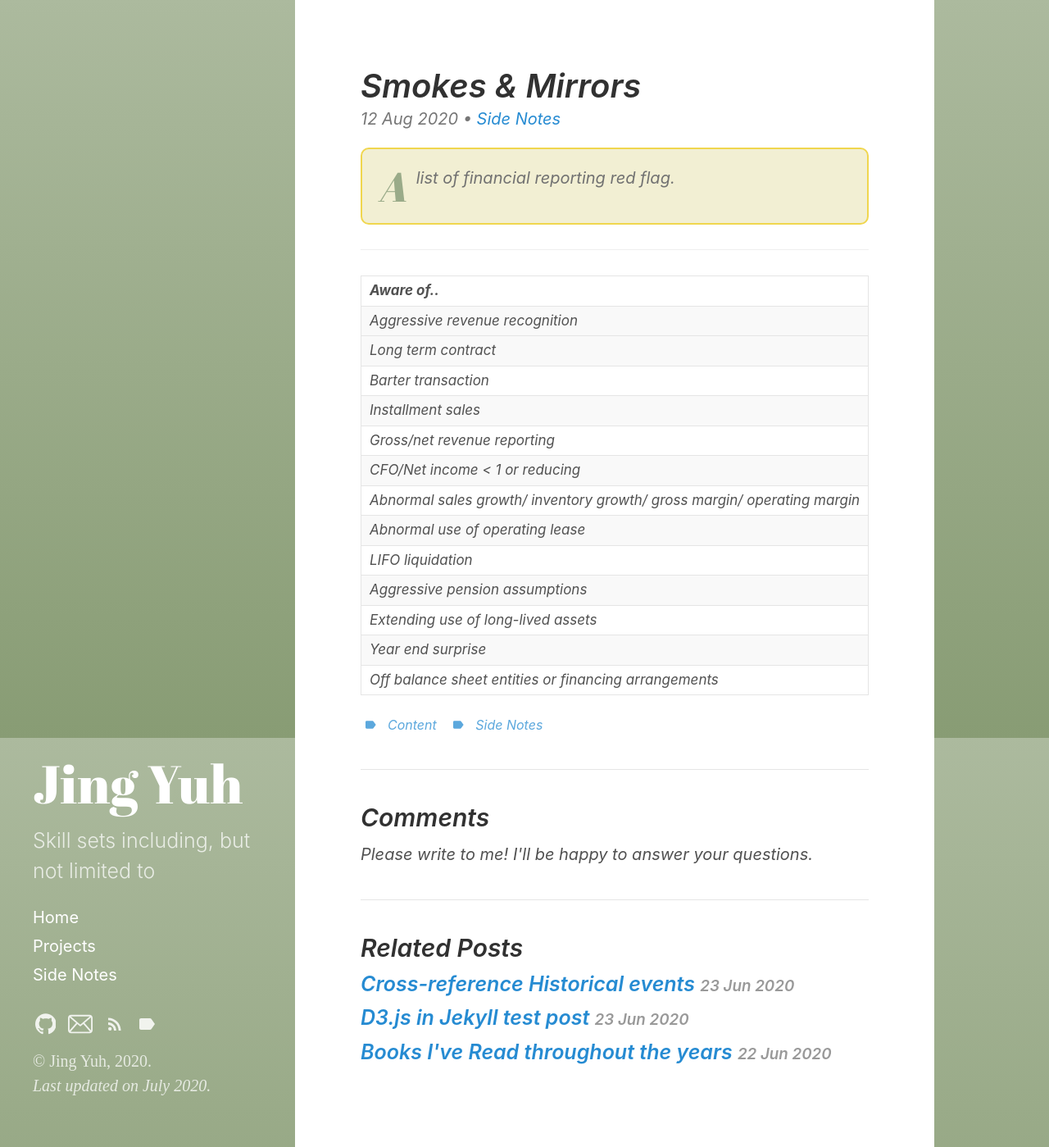
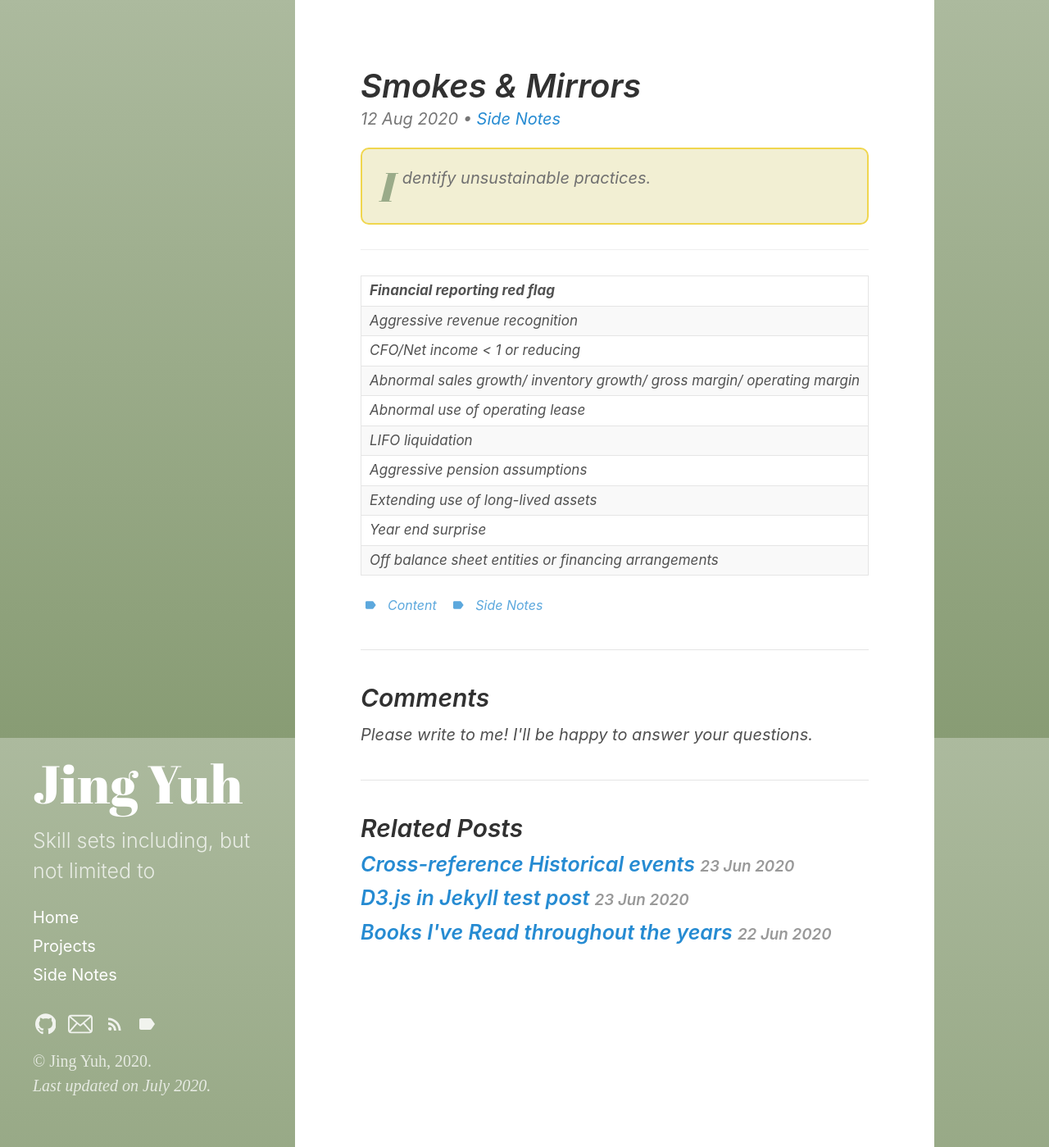
Before and after one commit to jyang123-bit/Website, a Jekyll site: the page built from _posts/2020-08-12-SideNotes-Smoke & Mirrors.md, in a window 1280 px wide and 1399 px high. Shown: the whole window at 82% size. Built offline with Jekyll 4.4.1, drawn with Linux system fonts in a browser that asks for light colours.

Commit message:
Update 2020-08-12-SideNotes-Smoke & Mirrors.md

```diff
--- a/_posts/2020-08-12-SideNotes-Smoke & Mirrors.md
+++ b/_posts/2020-08-12-SideNotes-Smoke & Mirrors.md
@@ -14,20 +14,14 @@ last_modified_at:
 ---
 
 <p class="message">
-  <span class="padded-dropcap">A</span> list of financial reporting red flag.
+  <span class="padded-dropcap">I</span>dentify unsustainable practices.
 </p>
 
 ---
 
-| Aware of..                                                                 |
+| Financial reporting red flag                                               |
 |:---------------------------------------------------------------------------|
 | Aggressive revenue recognition                                             |
-|---------------------------------------------------------------------------:|
-| Long term contract                                                         |
-| Barter transaction                                                         |
-| Installment sales                                                          |
-| Gross/net revenue reporting                                                |
-|:---------------------------------------------------------------------------|
 | CFO/Net income < 1 or reducing                                             |
 | Abnormal sales growth/ inventory growth/ gross margin/ operating margin    |
 | Abnormal use of operating lease                                            |
```
